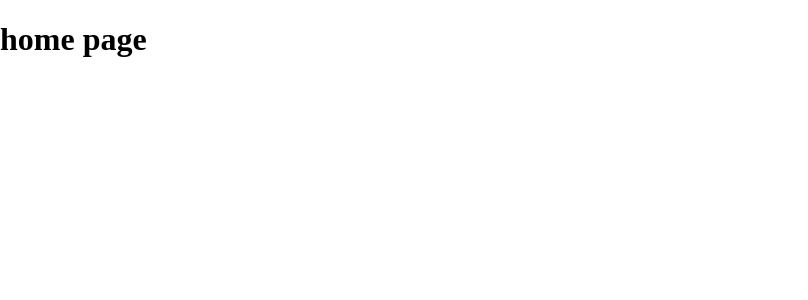
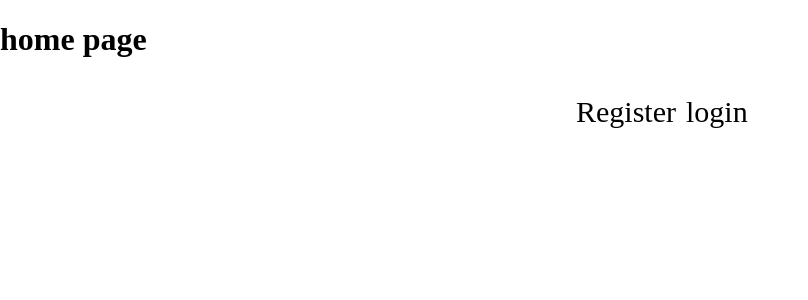
Before and after one commit to MikhailBakaevdev/test, a React (Create React App) app: page / in a window 1280 px wide. Shown: the top 300 px of the page, without its empty margins (0-808 px from the left). Built offline with nearby package versions, Linux system fonts and the light colour scheme.

Commit message:
some fixes

```diff
--- a/src/App.css
+++ b/src/App.css
@@ -1,4 +1,26 @@
+
 .App {
     width: 100%;
     height: 100%;
+    margin: 0;
+    padding: 0;
 }
+.navbar {
+    position: absolute;
+    left: 40%;
+    right: 50%;
+    transform: translate(50%,-50%);
+    display: flex;
+    padding-top: 5%;
+}
+.nav{
+
+}
+
+.links{
+    font-size: 30px;
+    color: black;
+    margin-right: 10px;
+    cursor: pointer;
+    width: 10%;
+}
--- a/src/App.js
+++ b/src/App.js
@@ -1,7 +1,7 @@
 import React from 'react';
 import './App.css';
-import { BrowserRouter as Router, Route } from "react-router-dom";
-import Home from './components/Home';
+import { BrowserRouter as Router, Route, Link } from "react-router-dom";
+import Account from './components/Account';
 import Login from './components/Login'
 import SignUp from './components/SignUp'
 
@@ -11,7 +11,19 @@ function App() {
     <div className="App">
       <Router>
         <div>
-          <Route exact path="/" component={Home} />
+          <Route exact path="/" component={Account} />
+          <div className="navbar">
+            <Link className="nav" style={{textDecoration: 'none'}} to="/signup">
+              <span className="links">
+                Register
+              </span>
+            </Link>
+            <Link style={{textDecoration: 'none'}} to="/login">
+              <span className="links">
+                login
+              </span>
+            </Link>
+          </div>
           <Route exact path="/login" component={Login} />
           <Route exact path="/signup" component={SignUp} />
         </div>
--- a/src/components/SignUp.js
+++ b/src/components/SignUp.js
@@ -5,29 +5,34 @@ import {useForm} from 'react-hook-form';
 
 
 function SignUp() {
-    const {register,handleSubmit, errors } = useForm();
+    const {register,handleSubmit, errors, formState, getValues} = useForm({mode: "onChange"});
 
     const onSubmit = (data) => {
         console.log(data)
     }
-
         return  <form className="register" onSubmit={handleSubmit(onSubmit)}>
                     <input
+                        className={errors.name ? " red" : getValues("name") ? " green" : " "}
                         type="text"
                         placeholder="Name"
                         name="name"
-                        ref={register}/>
+                        ref={register ({ required : true ,  minLength: {value: 2, message: "Name is invalid"} })}/>
+                        {errors.name && <p>{errors.name.message}</p>}
                     <input
+                        className={errors.email ? " red" : getValues("email") ? " green" : " "}
                         type="text"
                         placeholder="Email"
                         name="email"
-                        ref={register}/>
+                        ref={register ({ required : true , pattern: { value: /^\w+@[a-zA-Z_]+?\.[a-zA-Z]{2,3}$/, message : "Email is invalid"}})}/>
+                        {errors.email && <p>{errors.email.message}</p>}
                     <input
+                        className={errors.password ? " red" : getValues("password") ? " green" : " "}
                         type="password"
-                        placeholder="Password" name="password"
-                        ref={register({ required : "Password is invalid" , minLength: {value: 6, message: "Too short"} })}/>
+                        placeholder="Password"
+                        name="password"
+                        ref={register({ required : true , pattern: { value: /(?=.*\d)(?=.*[a-z])(?=.*[A-Z]).{6,}/, message: "6 characters, 1 lowercase and 1 uppercase" }})}/>
                         {errors.password && <p>{errors.password.message}</p>}
-                    <input type="submit"/>
+                    <input  className="submit" disabled={!formState.isValid} type="submit"/>
                 </form>
 }
 
--- a/src/components/signup.css
+++ b/src/components/signup.css
@@ -18,6 +18,22 @@
     outline: none;
 }
 
+.register > input:focus {
+    border: 2px solid lightseagreen;
+}
+.black {
+    border:2px solid black; ;
+}
+.green {
+    border: 2px solid green;
+}
+
+.red {
+    border: 2px solid red;
+}
+.submit {
+    cursor: pointer;
+}
 p {
     font-size: 10px;
     width: 300px;
```
Also changed, not shown: src/components/Account.js (renamed from src/components/Home.js).
